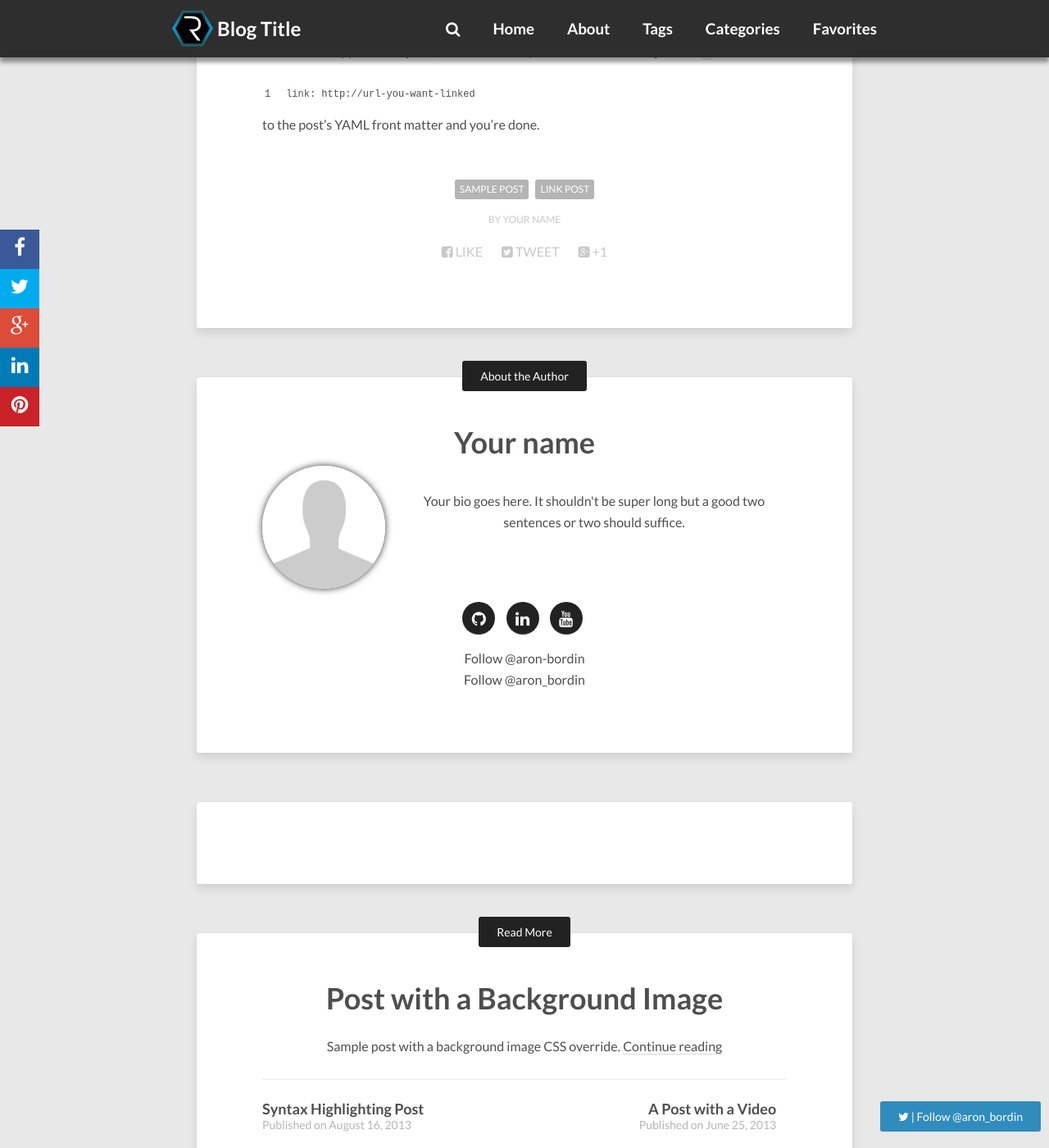
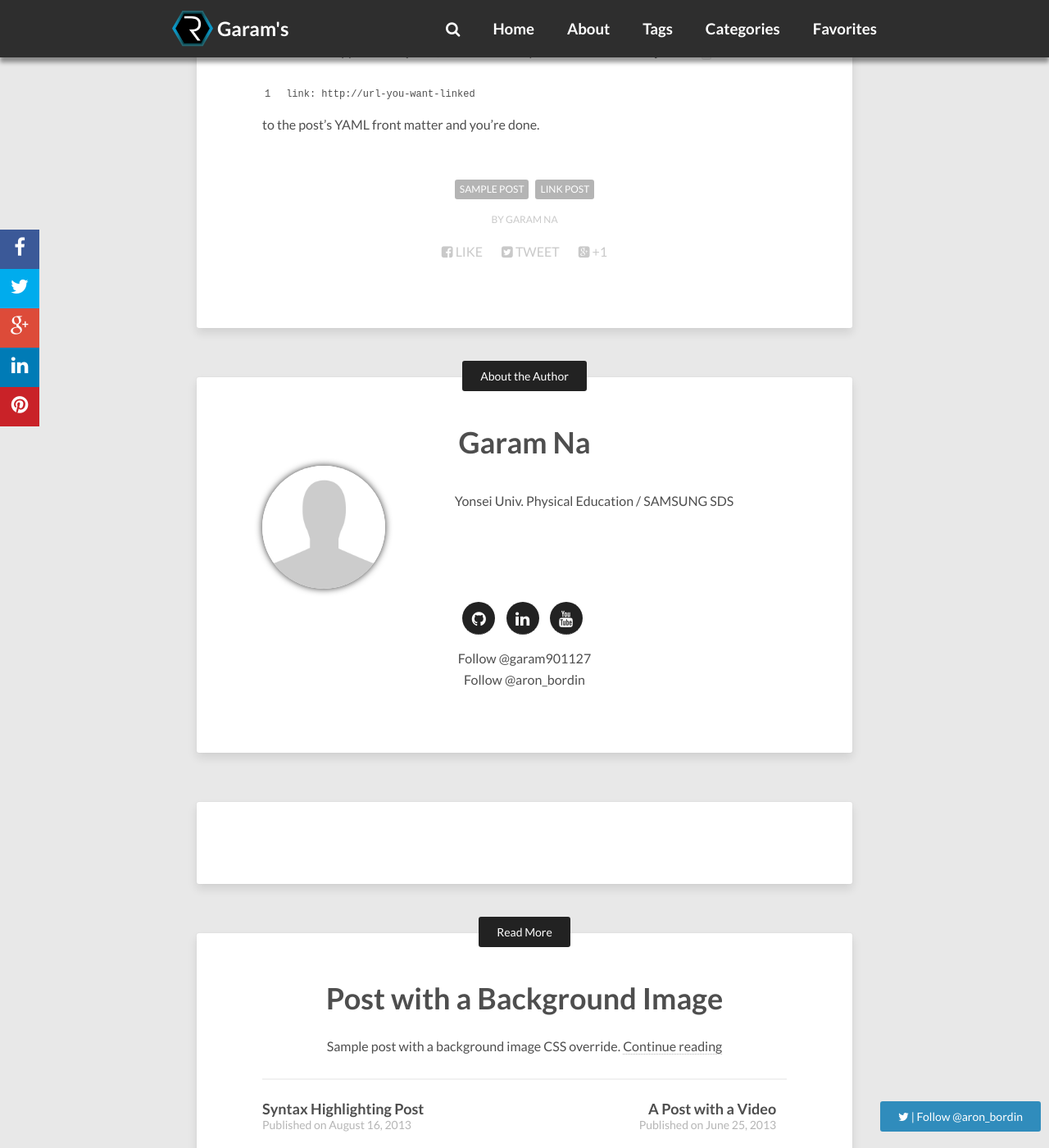
Before and after one commit to garam901127/garam901127.github.io, a Jekyll site: the page built from _posts/2013-08-12-sample-link-post.md, in a window 1280 px wide and 1400 px high, scrolled down 456 px. Shown: the whole window at 82% size. Built offline with Jekyll 4.4.1, drawn with Linux system fonts in a browser that asks for light colours; nearby versions of some CDN libraries; comment, search, counter and statistics services are not loaded; some of the changed text lies outside the part shown.

Commit message:
update
title, social url, name ... etc...

```diff
--- a/_config.yml
+++ b/_config.yml
@@ -1,6 +1,6 @@
-title:            Blog Title
-description:      Describe your website here.
-disqus_shortname: neohpstrtheme
+title:            Garam's
+description:      Garam's Blog
+disqus_shortname: blog
 reading_time:     true
 words_per_minute: 200
 logo:             images/logo.png
@@ -28,26 +28,26 @@ menu:
 
 # Owner/author information
 owner:
-  name:           Your name
+  name:           Garam Na
   site:           http://aronbordin.com
   avatar:         images/avatar.jpg
-  bio:            "Your bio goes here. It shouldn't be super long but a good two sentences or two should suffice."
-  email:          you@email.com
+  bio:            "Yonsei Univ. Physical Education / SAMSUNG SDS"
+  email:          garam901127@gmail.com
   # Social networking links used in footer. Update and remove as you like.
   twitter: aron_bordin
-  facebook:
-  github: aron-bordin
+  facebook: /rkfka1127
+  github: garam901127
   stackexchange:
   linkedin:
-  instagram:
+  instagram: GARAM_1127
   flickr:
   tumblr:
   # google plus id, include the '+', eg +AronBordin
-  google_plus:    +yourid
+  google_plus:    +garam901127
 
 social:
   - title: "github"
-    url: "https://github.com/aron-bordin"
+    url: "https://github.com/garam901127"
   - title: "linkedin"
     url: "https://br.linkedin.com/in/aronbordin"
   - title: "youtube"
@@ -62,7 +62,7 @@ google_verify:
 bing_verify:
 
 # http://en.wikipedia.org/wiki/List_of_tz_database_time_zones
-timezone:    America/New_York
+timezone:    Asia/Seoul
 future:      true
 highlighter: pygments
 markdown:    kramdown
```
